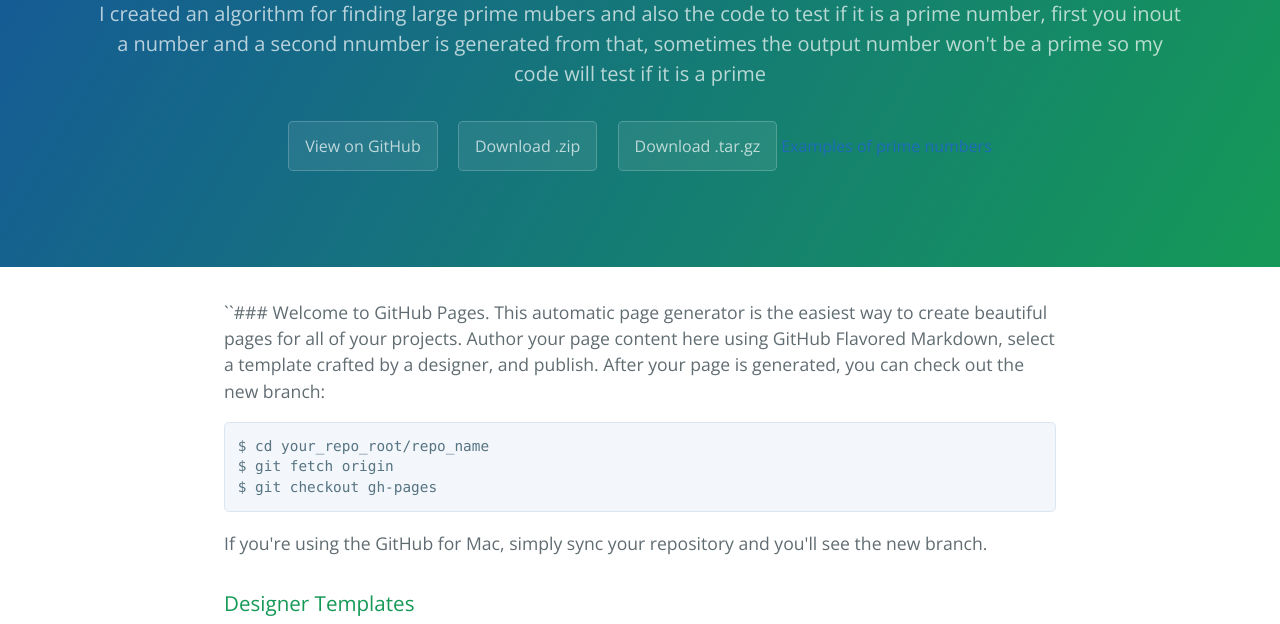
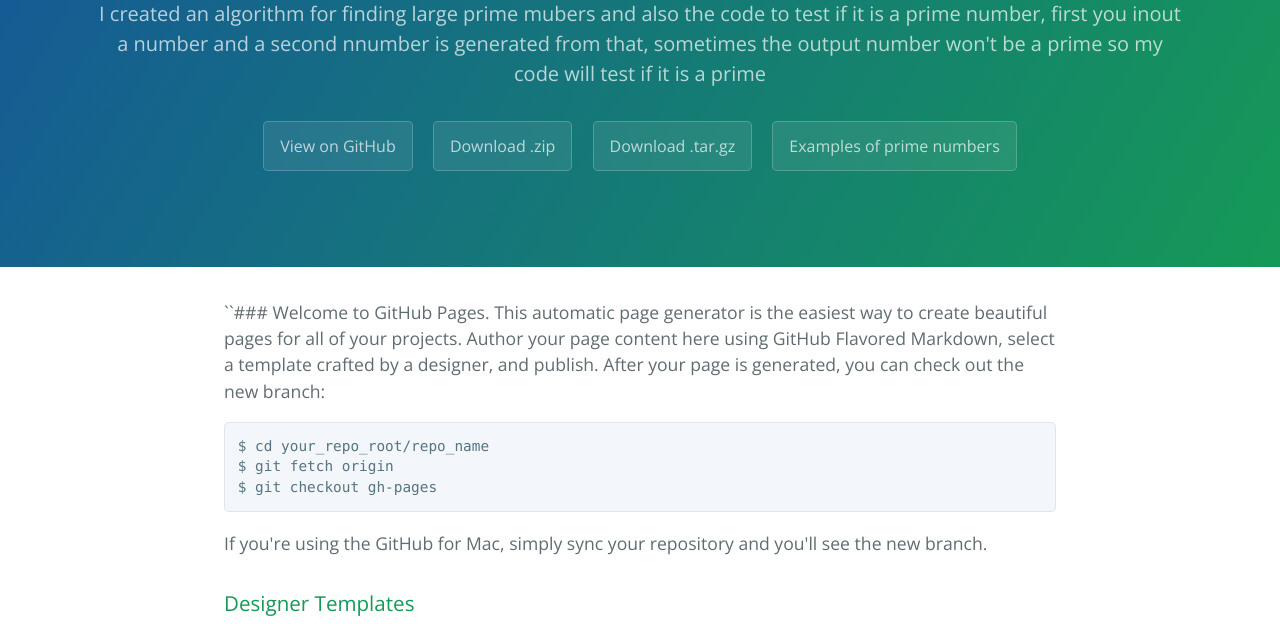
Before and after one commit to Programmer-Jo/Prime-Search, a plain HTML site: page index.html in a window 1280 px wide. Shown: the part 176-800 px from the top of the page. Drawn offline with nearby package versions, Linux system fonts and the light colour scheme.

Commit message:
Update index.html

```diff
--- a/index.html
+++ b/index.html
@@ -16,7 +16,7 @@
       <a href="https://github.com/Programmer-Jo/Prime-Search" class="btn">View on GitHub</a>
       <a href="https://github.com/Programmer-Jo/Prime-Search/zipball/master" class="btn">Download .zip</a>
       <a href="https://github.com/Programmer-Jo/Prime-Search/tarball/master" class="btn">Download .tar.gz</a>
-      <a href="http://www.math.utah.edu/~pa/math/p10000.html">Examples of prime numbers</a>
+      <a href="http://www.math.utah.edu/~pa/math/p10000.html"class="btn">Examples of prime numbers</a>
     </section>
 
     <section class="main-content">
```
